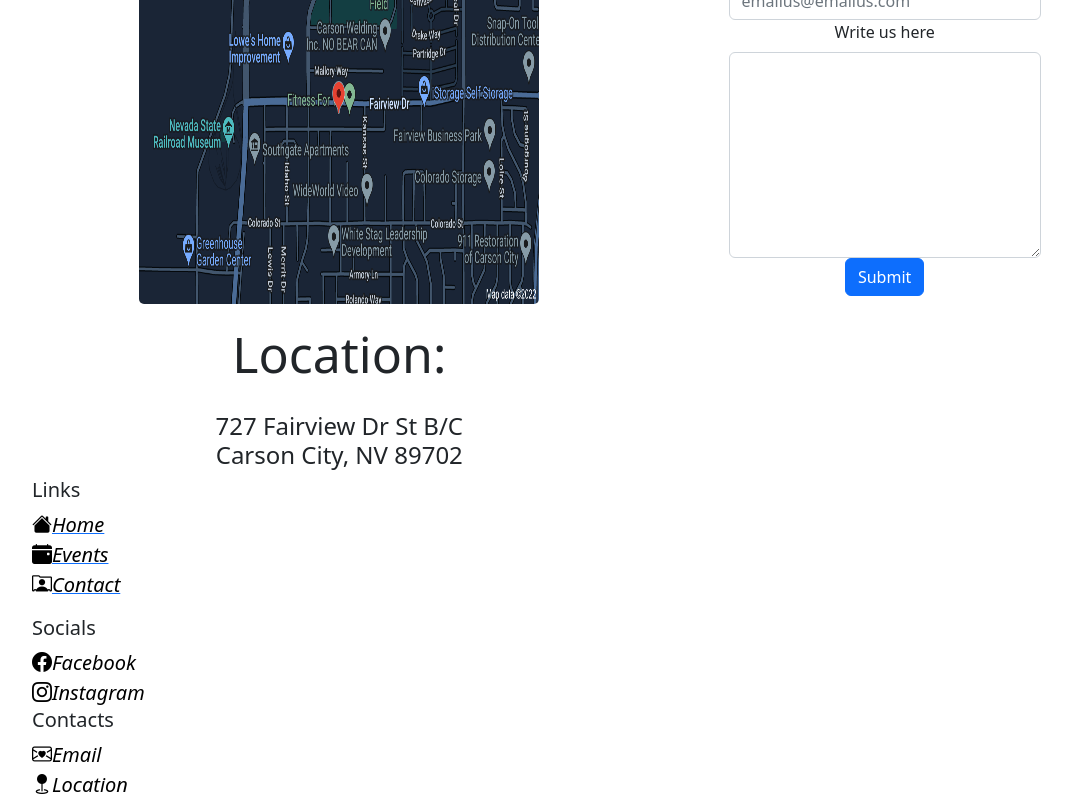
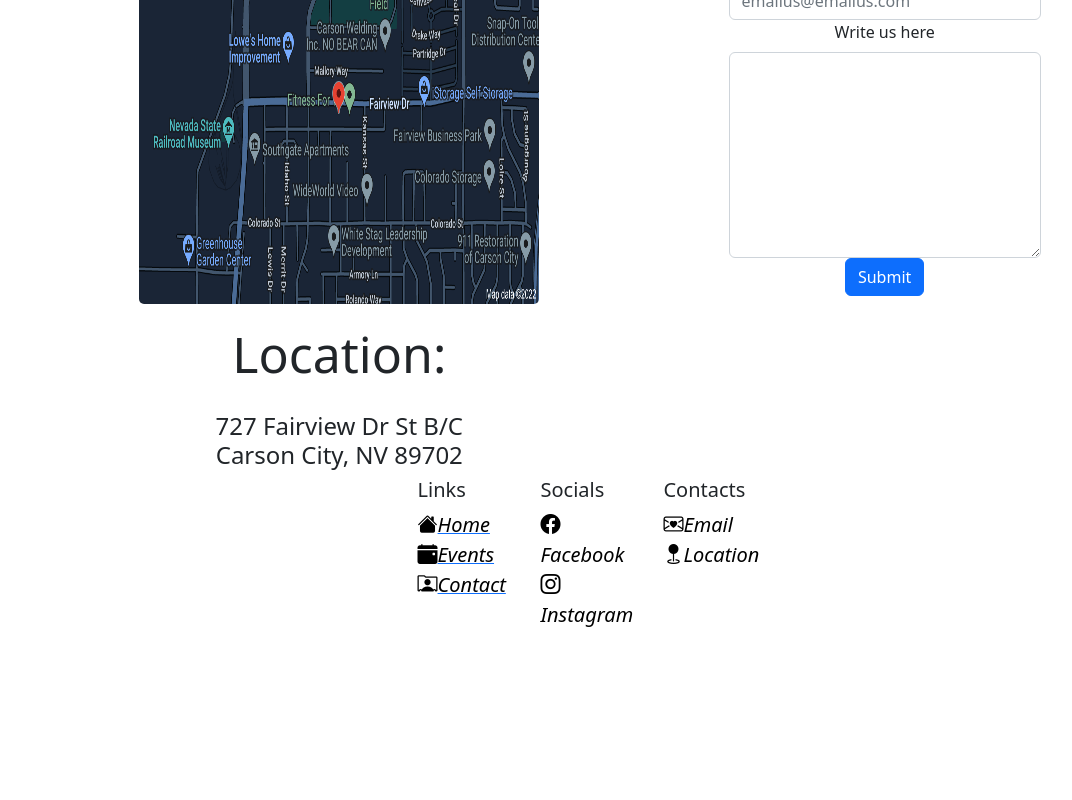
Before and after one commit to J-Sandell/Pottershouse, a React (Create React App) app: page /contact in a window 1280 px wide. Shown: the part 536-1336 px from the top of the page, without its empty margins (50-1122 px from the left). After the commit the page ends 1166 px from the top, so only its background shows below. Built offline with nearby package versions, Linux system fonts and the light colour scheme.

Commit message:
footer work, having problems with it align

```diff
--- a/src/Components/Footer.js
+++ b/src/Components/Footer.js
@@ -7,7 +7,7 @@ function Footer() {
 	return (
 
 		<footer>
-			<div className="container">
+			<div className="container footer-site">
 				<div className="row">
 					<div className="col">
 						<h5>Links</h5>
@@ -24,6 +24,7 @@ function Footer() {
 								<i className="bi bi-person-rolodex">Contact</i>
 							</Link>
 						</ul>
+					</div>
 					<div className="col">
 						<h5>Socials</h5>
 						<i className="bi bi-facebook">Facebook</i><br />
@@ -36,7 +37,6 @@ function Footer() {
 					</div>
 				</div>
 			</div>
-			</div>
 		</footer>
 
 	)
--- a/src/style.css
+++ b/src/style.css
@@ -54,3 +54,10 @@ p {
 	display: flex;
 	justify-content: space-around;
 }
+
+.footer-site{
+display: flex;
+justify-content: center;
+
+
+}
```
Lines whose indentation alone changed are shown as unchanged.
